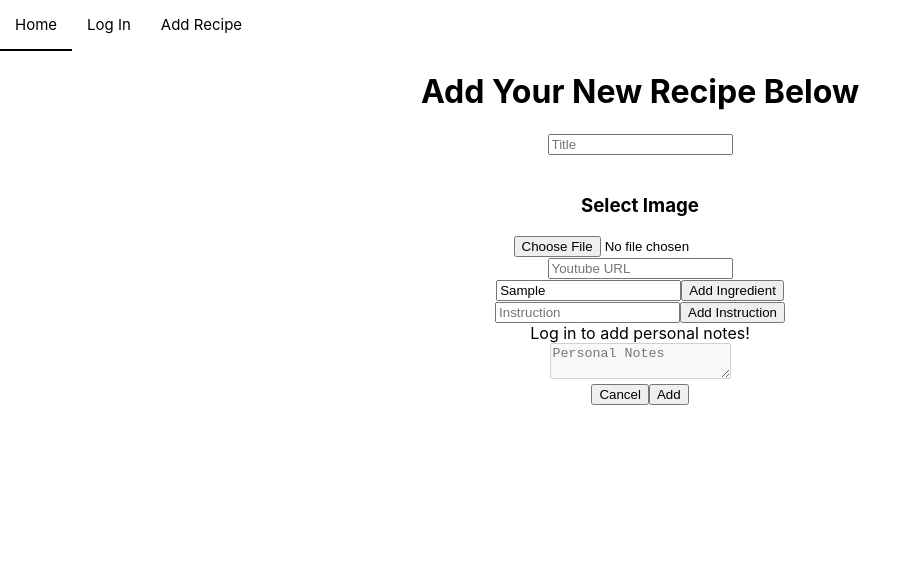
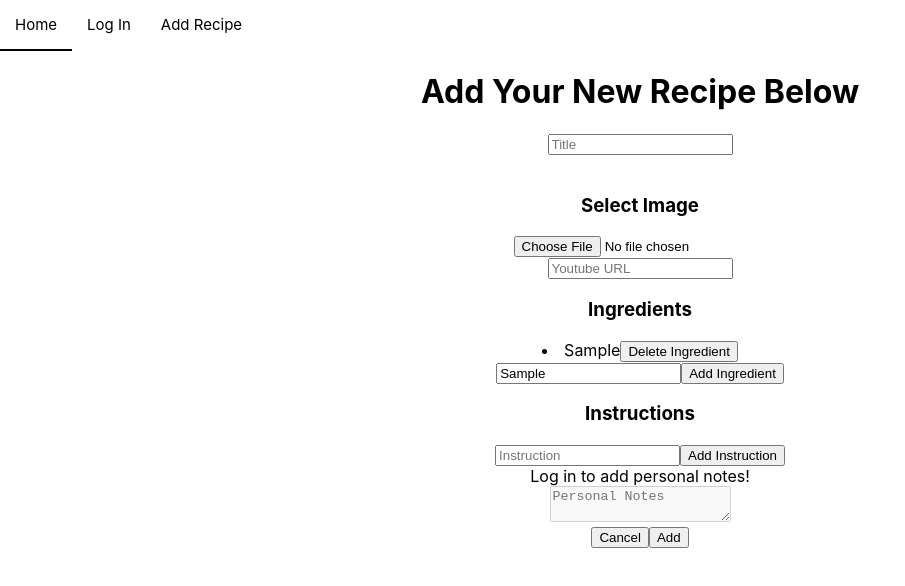
Before and after one commit to obaldwingeil/That-s-cheesy-copy, a React (Create React App) app: page /addrecipe in a window 1280 px wide. Both pictures are taken after typing "Sample" into the empty fields and a click on the button "Add Ingredient". Shown: the top 586 px of the page, without its empty margins (0-905 px from the left). Built offline with nearby package versions, Linux system fonts and the light colour scheme.

Commit message:
new ingredients/instructions are displayed when added in add recipe

```diff
--- a/src/components/AddRecipe.js
+++ b/src/components/AddRecipe.js
@@ -14,6 +14,8 @@ export default function AddRecipe({ user_id }) {
   const [invalidURL, setInvalidURL] = useState(false);
   const [note, setNote] = useState("");
   const [noUser, setNoUser] = useState(user_id === "no user");
+  const [ingredientMap, setIngredientMap] = useState([]);
+  const [instructionMap, setInstructionMap] = useState([]);
 
   const navigate = useNavigate();
 
@@ -73,17 +75,39 @@ export default function AddRecipe({ user_id }) {
     }
   }
 
-  function _updateIngredients() {
+  function _updateIngredients(add, toDelete) {
     var new_ingredients = ingredients;
-    new_ingredients.push(ingredient);
+    if (add) new_ingredients.push(ingredient);
+    else new_ingredients.splice(new_ingredients.indexOf(toDelete), 1);
     setIngredients(new_ingredients);
+    setIngredientMap(
+      new_ingredients.map(i => {
+        return(
+          <div>
+            <li className="ingredient">{i}
+            <button onClick={() => _updateIngredients(false, i)}>Delete Ingredient</button></li>
+          </div>)
+        }
+      )
+    );
     console.log(new_ingredients);
   }
 
-  function _updateInstructions() {
+  function _updateInstructions(add, toDelete) {
     var new_instructions = instructions;
-    new_instructions.push(instruction);
+    if (add) new_instructions.push(instruction);
+    else new_instructions.splice(new_instructions.indexOf(toDelete), 1);
     setInstructions(new_instructions);
+    setInstructionMap(
+      new_instructions.map(i => {
+        return(
+          <div>
+            <li className="instruction">{i}
+            <button onClick={() => _updateInstructions(false, i)}>Delete Instruction</button></li>
+          </div>)
+        }
+      )
+    );
     console.log(new_instructions);
   }
 
@@ -124,6 +148,10 @@ export default function AddRecipe({ user_id }) {
               />
             </FormGroup>
           </div>
+          <div className="ingredientDisplay">
+            <h3>Ingredients</h3>
+            {ingredientMap}
+          </div>
           <FormGroup className="AddRecipe-input">
             <Input
               type="text"
@@ -133,10 +161,14 @@ export default function AddRecipe({ user_id }) {
               onChange={(e) => setIngredient(e.target.value)}
               required
             />
-            <Button onClick={_updateIngredients} className="AddIngredient">
+            <Button onClick={() => _updateIngredients(true, null)} className="AddIngredient">
                 Add Ingredient
             </Button>
           </FormGroup>
+          <div className="instructionDisplay">
+            <h3>Instructions</h3>
+            {instructionMap}
+          </div>
           <FormGroup className="AddRecipe-input">
             <Input
               type="text"
@@ -146,7 +178,7 @@ export default function AddRecipe({ user_id }) {
               onChange={(e) => setInstruction(e.target.value)}
               required
             />
-            <Button onClick={_updateInstructions} className="AddInstruct">
+            <Button onClick={() => _updateInstructions(true, null)} className="AddInstruct">
                 Add Instruction
             </Button>
           </FormGroup>
--- a/src/components/EditRecipe.js
+++ b/src/components/EditRecipe.js
@@ -186,7 +186,7 @@ class EditRecipe extends Component {
                     this.state.ingredients.filter(function(ing) {
                         return ing !== i
                     })});
-                }}>Delete</button></li>
+                }}>Delete Ingredient</button></li>
                 </div>)
         })
 
@@ -198,7 +198,7 @@ class EditRecipe extends Component {
                     this.state.instructions.filter(function(ins) {
                         return ins !== i
                     })});
-                }}>Delete</button></li>
+                }}>Delete Instruction</button></li>
                 </div>)
         })
 
@@ -237,7 +237,10 @@ class EditRecipe extends Component {
                             </FormGroup>
                         </div>
                         <br></br>
-                        {ingredient_map}
+                        <div className="ingredientDisplay">
+                            <h3>Ingredients</h3>
+                            {ingredient_map}
+                        </div>
                         <br></br>
                         <FormGroup className="EditRecipe-input">
                             <Input
@@ -248,11 +251,14 @@ class EditRecipe extends Component {
                             onChange={this.onChangeIngredient}
                             />
                             <Button onClick={this._updateIngredients} className="UpdateIngredient">
-                                Update Ingredient
+                                Add Ingredient
                             </Button>
                         </FormGroup>
                         <br></br>
-                        {instruction_map}
+                        <div className="instructionDisplay">
+                            <h3>Instructions</h3>
+                            {instruction_map}
+                        </div>
                         <br></br>
                         <FormGroup className="EditRecipe-input">
                             <Input
@@ -263,7 +269,7 @@ class EditRecipe extends Component {
                             onChange={this.onChangeInstruction}
                             />
                             <Button onClick={this._updateInstructions} className="UpdateInstruct">
-                                Update Instruction
+                                Add Instruction
                             </Button>
                         </FormGroup>
                         <br></br>
```
